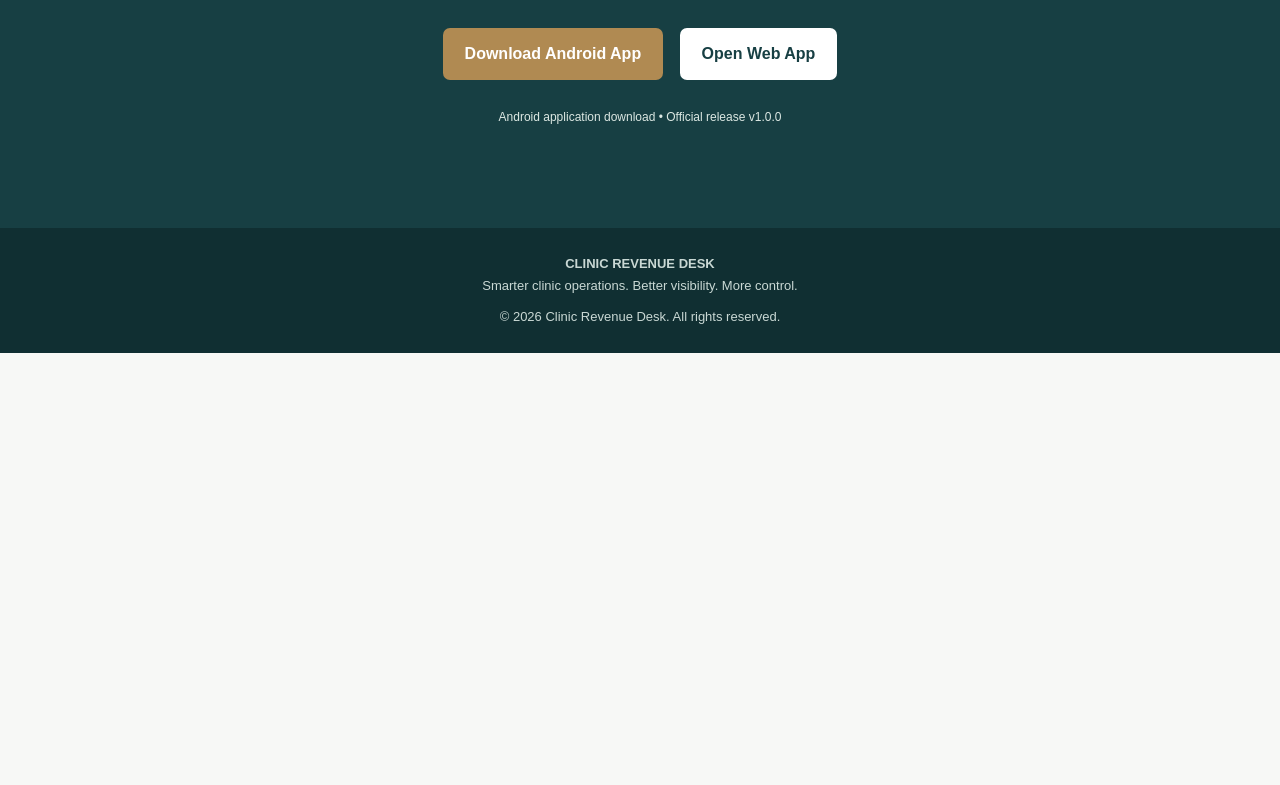
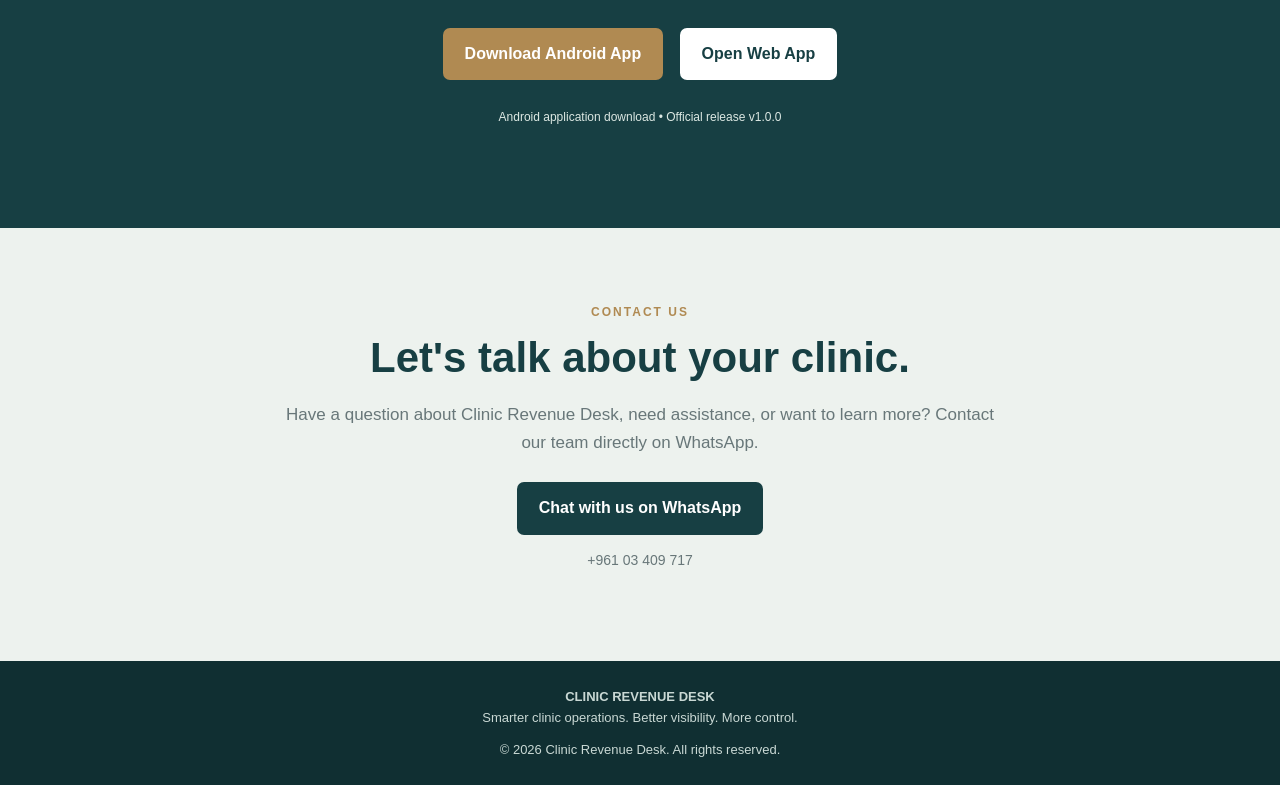
Before and after one commit to jimmyalkhoury/clinic-revenue-desk-downloads, a plain HTML site: page index.html in a window 1280 px wide. Shown: the part 2869-3654 px from the top of the page. Before the commit the page ends 3222 px from the top, so only its background shows below. Drawn offline with Linux system fonts and the light colour scheme.

Commit message:
Update index.html
Add WhatsApp contact section to the website
The commit me

```diff
--- a/index.html
+++ b/index.html
@@ -312,6 +312,15 @@ footer {
   </div>
 </section>
 
+  <section id="contact" style="background:#edf2ee;text-align:center">
+  <div class="container">
+    <div class="section-label">Contact us</div>
+    <h2>Let's talk about your clinic.</h2>
+    <p class="intro" style="margin:0 auto 25px">Have a question about Clinic Revenue Desk, need assistance, or want to learn more? Contact our team directly on WhatsApp.</p>
+    <a class="btn dark" href="https://wa.me/9613409717" target="_blank" rel="noopener">Chat with us on WhatsApp</a>
+    <p style="color:#687779;font-size:14px;margin-top:14px">+961 03 409 717</p>
+  </div>
+  </section>
 <footer>
   <div><strong>CLINIC REVENUE DESK</strong></div>
   <div>Smarter clinic operations. Better visibility. More control.</div>
```
